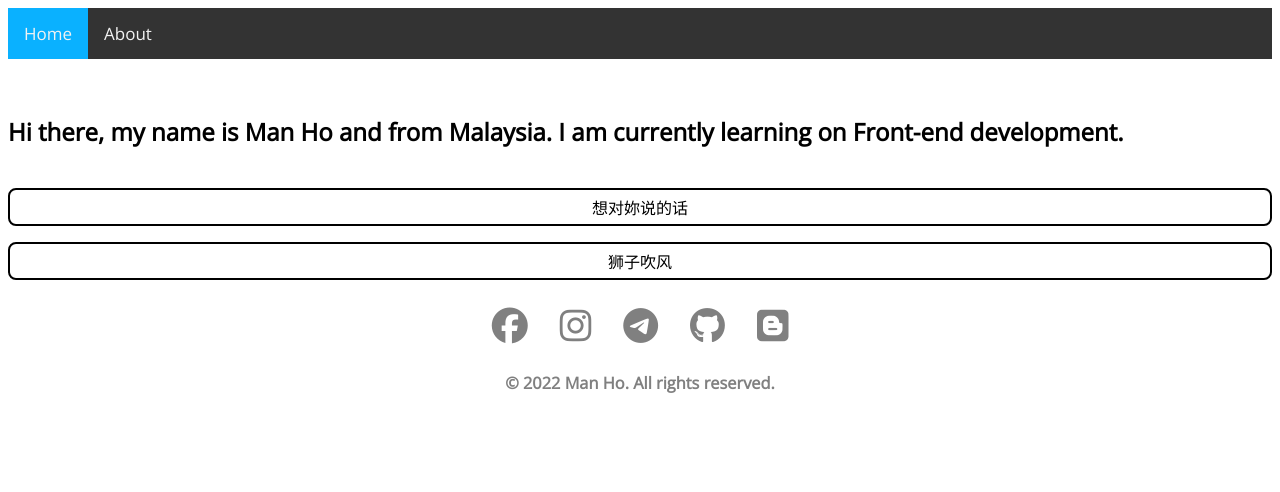
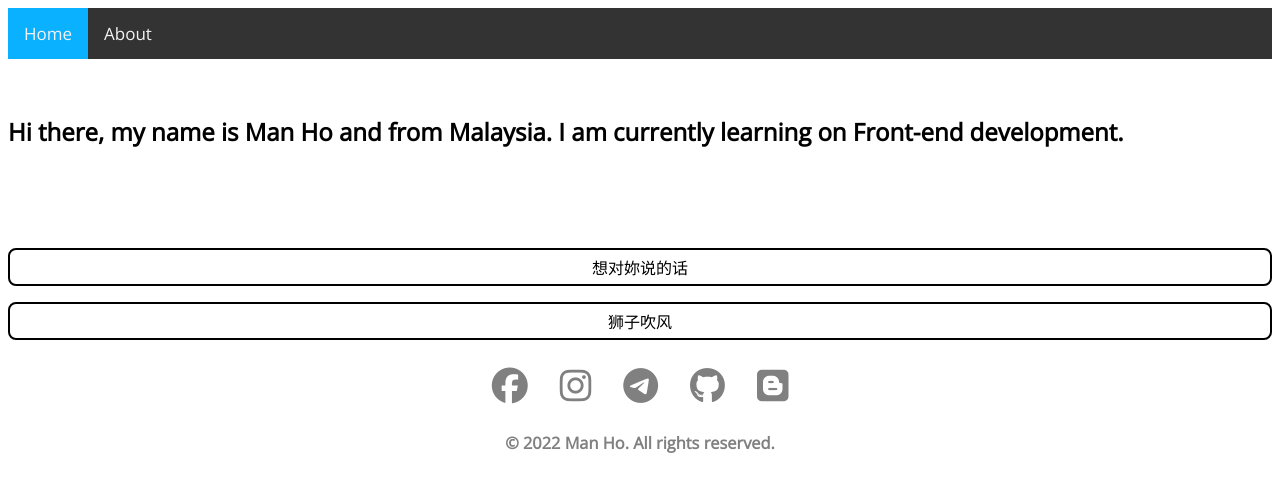
Before and after one commit to manho30/v1.manho30.me, a PHP site: page / in a window 1280 px wide. Shown: the top 492 px of the page. Run offline with PHP 8.4, Linux system fonts and the light colour scheme; some libraries are stand-ins or nearby versions.

Commit message:
Update index.css

```diff
--- a/index.css
+++ b/index.css
@@ -13,7 +13,7 @@ a {
 
 .content {
         text-align: center;
-        margin-top: 40px;
+        margin-top: 100px;
         font-family: 'Open Sans', sans-serif;
 }
 
```
